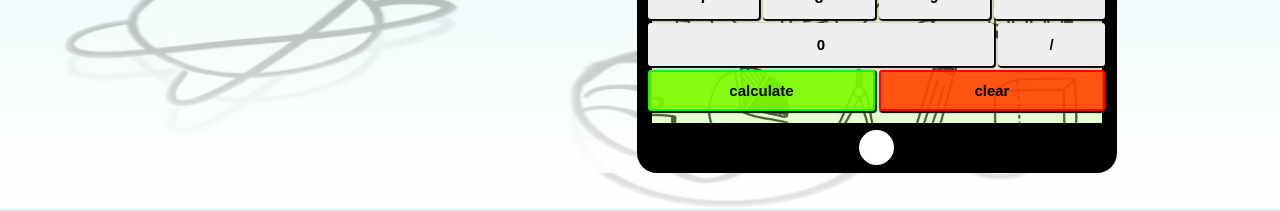
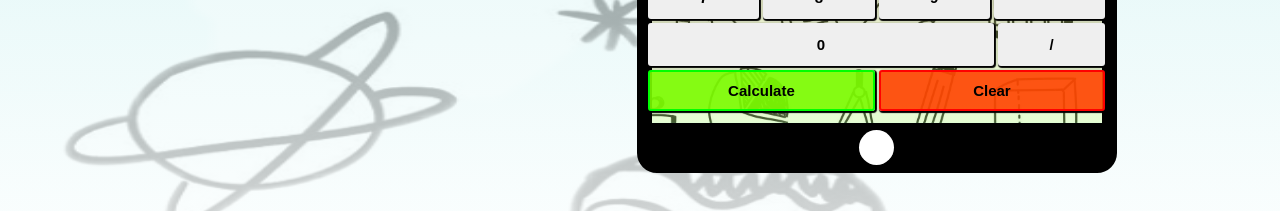
Before and after one commit to abhishekgarfield/Calculator, a React (Create React App) app: page / in a window 1280 px wide. Shown: the part 488-699 px from the top of the page. Built offline with nearby package versions, Linux system fonts and the light colour scheme.

Commit message:
modified

```diff
--- a/src/Components/Keyboard.js
+++ b/src/Components/Keyboard.js
@@ -37,8 +37,8 @@ const Keyboard=()=>{
                     <input type="button" value="*" className="keyboard-buttons" onClick={handleClick}/>
                     <input id="zero" type="button" value="0" className="keyboard-buttons" onClick={handleClick}/>
                     <input  type="button" value="/" className="keyboard-buttons" onClick={handleClick}/>
-                    <input id ="calc" type="button" value="calculate" className="keyboard-buttons" onClick={handleClick}/>
-                    <input id="cler" type="button" value="clear" className="keyboard-buttons" onClick={handleClick}/>
+                    <input id ="calc" type="button" value="Calculate" className="keyboard-buttons" onClick={handleClick}/>
+                    <input id="cler" type="button" value="Clear" className="keyboard-buttons" onClick={handleClick}/>
 
                 </div>
             </div>
--- a/src/index.css
+++ b/src/index.css
@@ -12,7 +12,8 @@ body , html{
     display: flex;
     justify-content: space-evenly;
     flex-direction: row;
-    margin:4.5vh 0vh 4.5vh 0vh;
+    height: 95.5vh;
+    padding-top:4.5vh;
 }
 
 /* ------ Tab ------ */
```
